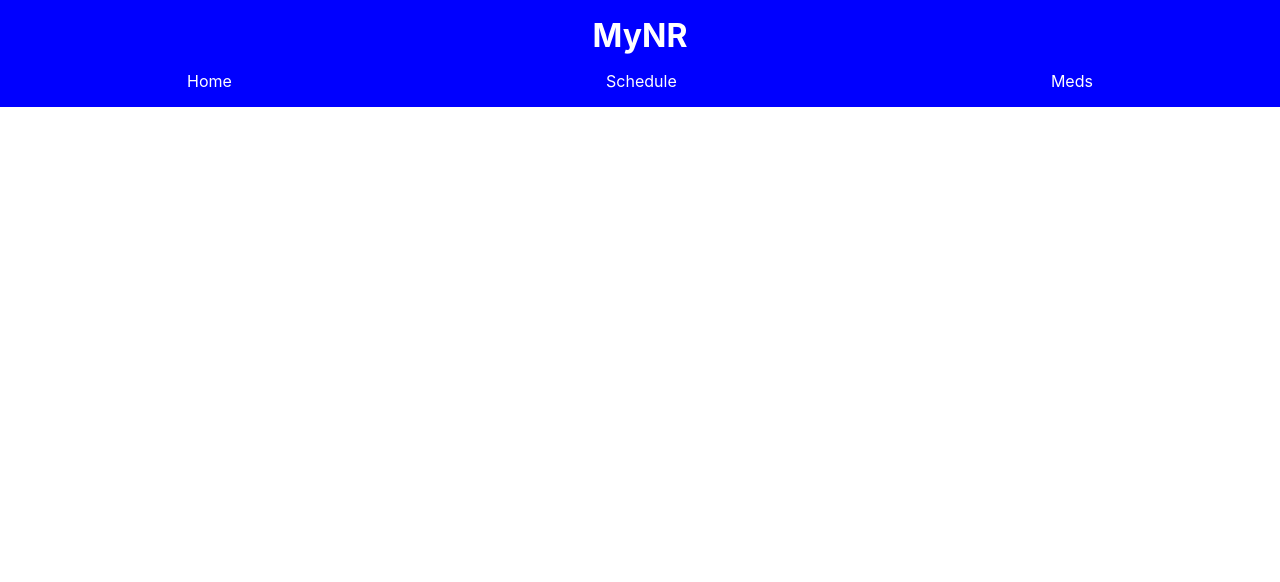
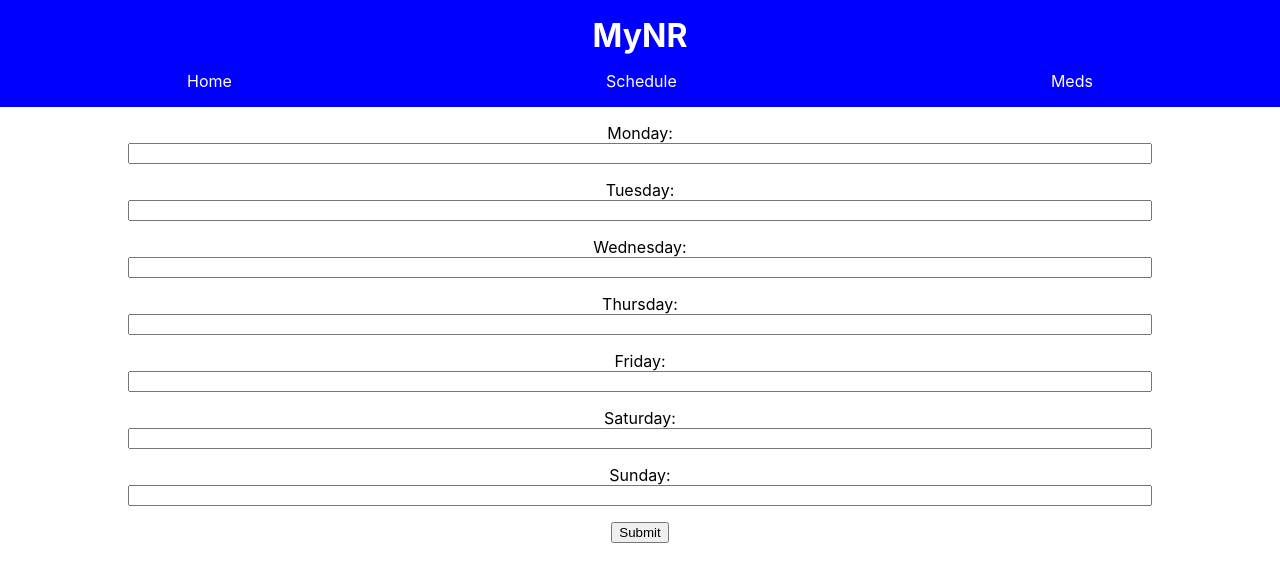
Before and after one commit to jpbozley/mynr, a React (Create React App) app: page /schedule/edit in a window 1280 px wide. Shown: the top 582 px of the page. Built offline with nearby package versions, Linux system fonts and the light colour scheme.

Commit message:
routing and edit pages created

```diff
--- a/public/index.html
+++ b/public/index.html
@@ -22,7 +22,7 @@
       work correctly both with client-side routing and a non-root public URL.
       Learn how to configure a non-root public URL by running `npm run build`.
     -->
-  <title>MyNR</title>
+  <title>MyNr</title>
 </head>
 
 <body>
--- a/src/App.js
+++ b/src/App.js
@@ -4,8 +4,11 @@ import { useState, useEffect } from 'react';
 import Home from './Pages/Home/Home';
 import Medications from './Pages/Medications/Medications';
 import Schedule from './Pages/Schedule/Schedule';
+import EditDetails from './Pages/EditDetails/EditDetails';
+import EditSchedule from './Pages/EditSchedule/EditSchedule';
 import Header from './Components/Header/Header';
 import { Routes, BrowserRouter, Route } from 'react-router-dom';
+
 function App() {
 
   return (
@@ -14,8 +17,10 @@ function App() {
         <Header />
         <Routes>
           <Route path="/" element={<Home />}></Route>
-          <Route path="/Medications" element={<Medications />}></Route>
-          <Route path="/Schedule" element={<Schedule />}></Route>
+          <Route path="/medications" element={<Medications />}></Route>
+          <Route path="/schedule" element={<Schedule />}></Route>
+          <Route path="/edit" element={<EditDetails />}></Route>
+          <Route path="/schedule/edit" element={<EditSchedule />}></Route>
         </Routes>
       </BrowserRouter>
     </div>
--- /dev/null
+++ b/src/Pages/EditDetails/EditDetails.js
@@ -0,0 +1,26 @@
+import './EditDetails.scss'
+
+function EditDetails() {
+
+    return (
+        <div className="editDetails">
+            <form className="editDetails__form">
+                <div className="editDetails__container">
+                    <label className="editDetails__label" htmlFor="Date">Date of last check:</label>
+                    <input className="editDetails__item" name="Date" type="text" placeholder='Date of last check' />
+                </div>
+                <div className="editDetails__container">
+                    <label className="editDetails__label" htmlFor="Reading">INR Reading:</label>
+                    <input className="editDetails__item" name="Reading" type="text" placeholder='INR Reading' />
+                </div>
+                <div className="editDetails__container">
+                    <label className="editDetails__label" htmlFor="Range">Target Range:</label>
+                    <input className="editDetails__item" name="Range" type="text" placeholder='Target Range' />
+                </div>
+                <button className="editDetails__button">Submit</button>
+            </form>
+        </div>
+    );
+}
+
+export default EditDetails;
--- /dev/null
+++ b/src/Pages/EditDetails/EditDetails.scss
@@ -0,0 +1,16 @@
+.editDetails {
+    &__form {
+        display: flex;
+        flex-direction: column;
+        align-items: center;
+    }
+
+    &__container {
+        display: flex;
+        flex-direction: column;
+    }
+
+    &__label {}
+
+    &__items {}
+}
--- /dev/null
+++ b/src/Pages/EditSchedule/EditSchedule.js
@@ -0,0 +1,42 @@
+import './EditSchedule.scss'
+
+function EditSchedule() {
+
+    return (
+        <div className="editSchedule">
+            <form className="editSchedule__form">
+                <div className="editSchedule__container">
+                    <label htmlFor="Monday">Monday:</label>
+                    <input type="text" name="Monday" />
+                </div>
+                <div className="editSchedule__container">
+                    <label htmlFor="Monday">Tuesday:</label>
+                    <input type="text" name="Tuesday" />
+                </div>
+                <div className="editSchedule__container">
+                    <label htmlFor="Monday">Wednesday:</label>
+                    <input type="text" name="Wednesday" />
+                </div>
+                <div className="editSchedule__container">
+                    <label htmlFor="Monday">Thursday:</label>
+                    <input type="text" name="Thursday" />
+                </div>
+                <div className="editSchedule__container">
+                    <label htmlFor="Monday">Friday:</label>
+                    <input type="text" name="Friday" />
+                </div>
+                <div className="editSchedule__container">
+                    <label htmlFor="Monday">Saturday:</label>
+                    <input type="text" name="Saturday" />
+                </div>
+                <div className="editSchedule__container">
+                    <label htmlFor="Monday">Sunday:</label>
+                    <input type="text" name="Sunday" />
+                </div>
+                <button className="editSchedule__button">Submit</button>
+            </form>
+        </div>
+    );
+}
+
+export default EditSchedule;
--- /dev/null
+++ b/src/Pages/EditSchedule/EditSchedule.scss
@@ -0,0 +1,14 @@
+.editSchedule {
+    &__form {
+        display: flex;
+        flex-direction: column;
+        align-items: center
+    }
+
+    &__container {
+        display: flex;
+        flex-direction: column;
+        width: 80%;
+        padding-bottom: 1rem;
+    }
+}
--- a/src/Pages/Home/Home.js
+++ b/src/Pages/Home/Home.js
@@ -1,6 +1,7 @@
 import './Home.scss';
 import axios from 'axios';
 import { useState, useEffect } from 'react';
+import { Link } from 'react-router-dom';
 function Home() {
 
 
@@ -22,6 +23,7 @@ function Home() {
                 <h2 className="Home__stats">Today, you take: </h2>
                 <h3></h3>
             </div>
+            <button><Link to="/edit" className="Home__link">Edit Details</Link></button>
         </div>
     );
 }
--- a/src/Pages/Home/Home.scss
+++ b/src/Pages/Home/Home.scss
@@ -3,4 +3,8 @@
         display: flex;
         justify-content: center;
     }
+
+    &__link {
+        text-decoration: none;
+    }
 }
--- a/src/Pages/Medications/Medications.js
+++ b/src/Pages/Medications/Medications.js
@@ -14,7 +14,6 @@ function Medications() {
                 setMedicineCUI(response.data.idGroup.rxnormId[0])
             })
     }, [medicineName])
-
 
     useEffect(() => {
         axios.get(`https://rxnav.nlm.nih.gov/REST/interaction/list.json?rxcuis=11289+${medicineCUI}`)
--- a/src/Pages/Medications/Medications.scss
+++ b/src/Pages/Medications/Medications.scss
@@ -1,5 +1,7 @@
 .Medications {
-    &__name {}
+    &__name {
+        color: #000080
+    }
 
     ;
 
--- a/src/Pages/Schedule/Schedule.js
+++ b/src/Pages/Schedule/Schedule.js
@@ -1,21 +1,22 @@
 import './Schedule.scss';
 import axios from 'axios';
 import { useState, useEffect } from 'react';
+import { Link } from 'react-router-dom';
 function Schedule() {
 
 
     return (
         <div className="Schedule">
             <ul className="Schedule__list">
-                <li className="Schedule__list-item">Monday </li>
-                <li className="Schedule__list-item">Tuesday </li>
-                <li className="Schedule__list-item">Wednesday </li>
-                <li className="Schedule__list-item">Thursday </li>
-                <li className="Schedule__list-item">Friday </li>
-                <li className="Schedule__list-item">Saturday </li>
-                <li className="Schedule__list-item">Sunday </li>
+                <li className="Schedule__list-item">Monday: </li>
+                <li className="Schedule__list-item">Tuesday: </li>
+                <li className="Schedule__list-item">Wednesday: </li>
+                <li className="Schedule__list-item">Thursday: </li>
+                <li className="Schedule__list-item">Friday: </li>
+                <li className="Schedule__list-item">Saturday: </li>
+                <li className="Schedule__list-item">Sunday: </li>
             </ul>
-            <button>Edit Schedule</button>
+            <button><Link to="/schedule/edit">Edit Schedule</Link></button>
 
         </div>
     );
--- a/src/Pages/Schedule/Schedule.scss
+++ b/src/Pages/Schedule/Schedule.scss
@@ -1,8 +1,12 @@
 .Schedule {
     &__list {
         list-style: none;
-        padding-left: 0;
+        padding-left: 1rem;
     }
 
-    &__list-item {}
+    &__list-item {
+        text-align: left;
+        color: #000080;
+        font-weight: 600;
+    }
 }
```
Also changed, not shown: 1 other file (tests, documents, lock files or other folders).
